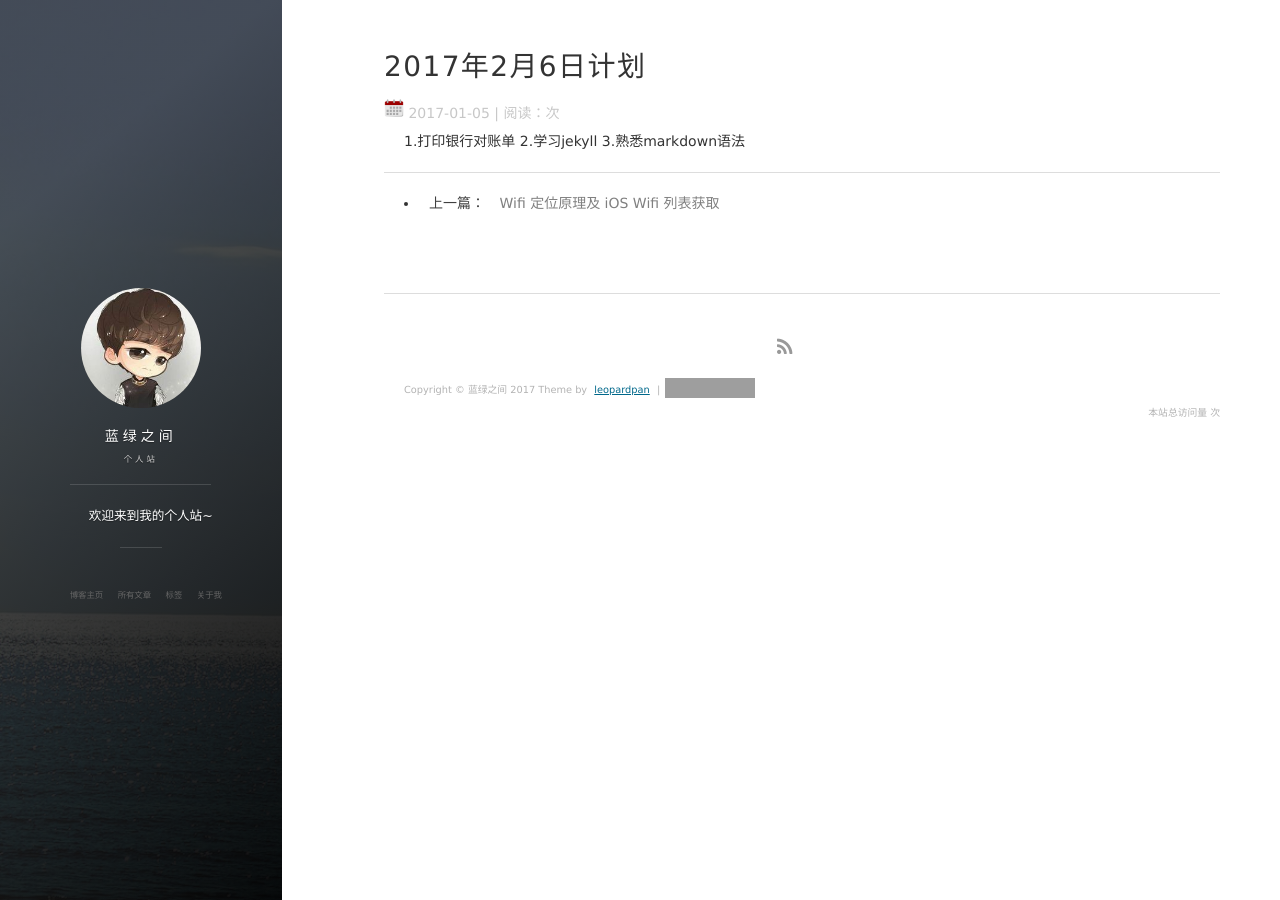
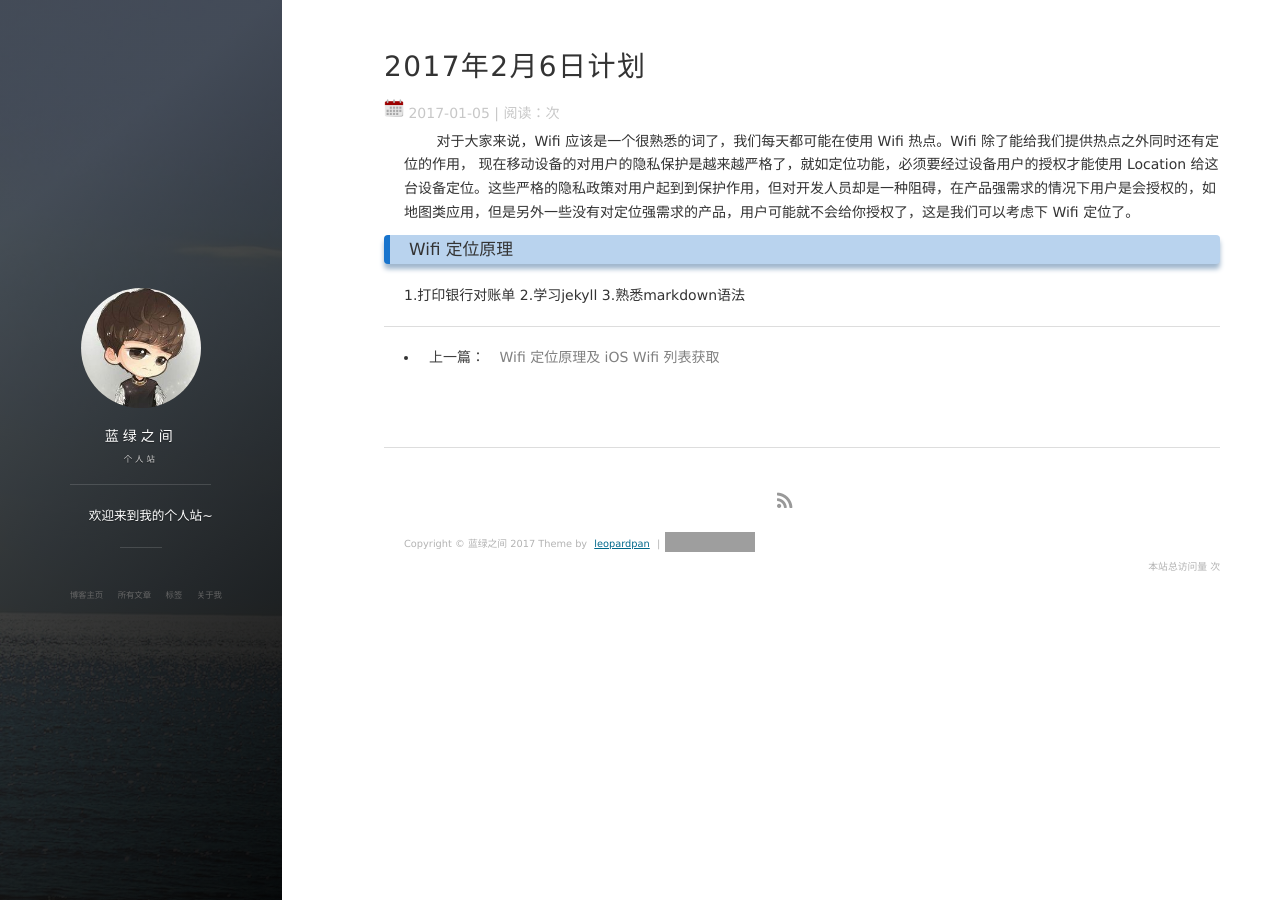
Before and after one commit to 15107355/wiki, a Jekyll site: the page built from _posts/2017-01-05-2月6日计划.md, in a window 1280 px wide. Built offline with Jekyll 4.4.1, drawn with Linux system fonts in a browser that asks for light colours; nearby versions of some CDN libraries; comment, search, counter and statistics services are not loaded; grey boxes are pictures that could not be loaded.

Commit message:
修改md

```diff
--- a/_posts/2017-01-05-2月6日计划.md
+++ b/_posts/2017-01-05-2月6日计划.md
@@ -5,6 +5,10 @@ date: 2017-01-05
 tag: 计划
 ---
 
+  对于大家来说，Wifi 应该是一个很熟悉的词了，我们每天都可能在使用 Wifi 热点。Wifi 除了能给我们提供热点之外同时还有定位的作用， 现在移动设备的对用户的隐私保护是越来越严格了，就如定位功能，必须要经过设备用户的授权才能使用 Location 给这台设备定位。这些严格的隐私政策对用户起到到保护作用，但对开发人员却是一种阻碍，在产品强需求的情况下用户是会授权的，如地图类应用，但是另外一些没有对定位强需求的产品，用户可能就不会给你授权了，这是我们可以考虑下 Wifi 定位了。
+
+### Wifi 定位原理
+
 1.打印银行对账单
 2.学习jekyll
 3.熟悉markdown语法
```
